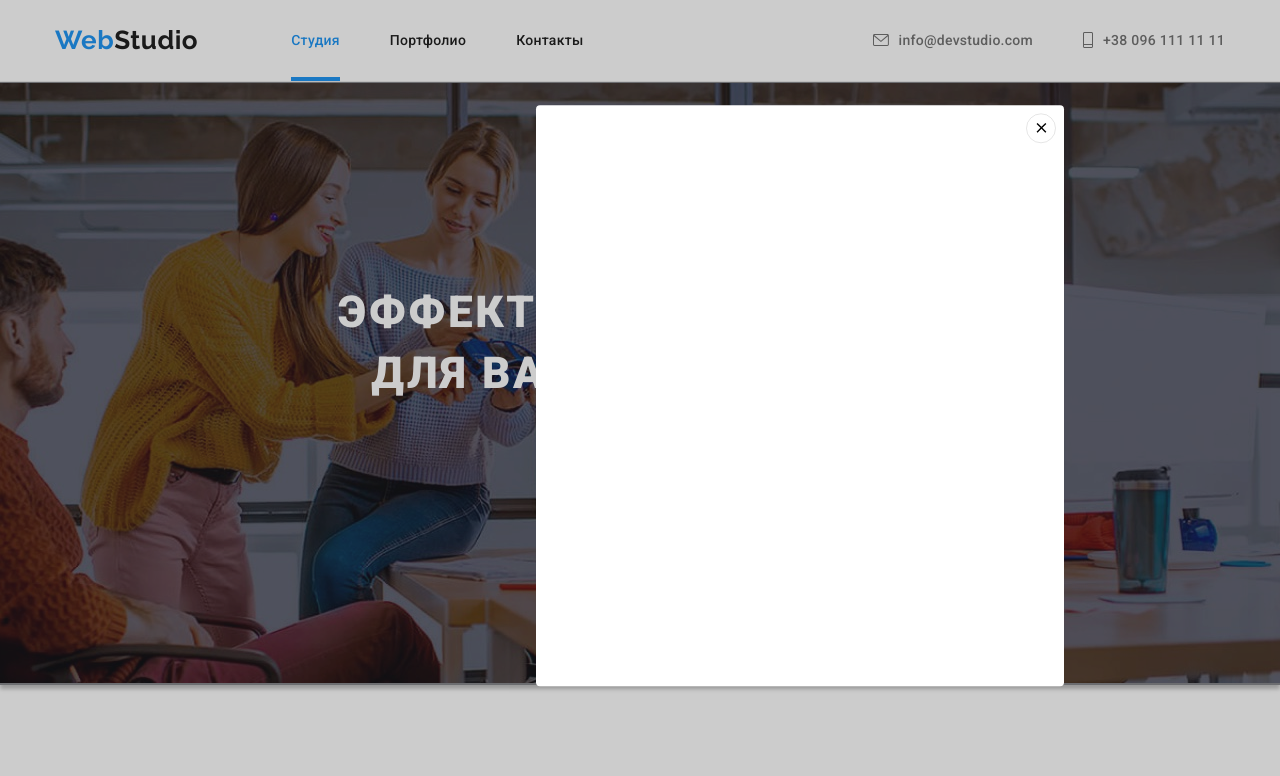
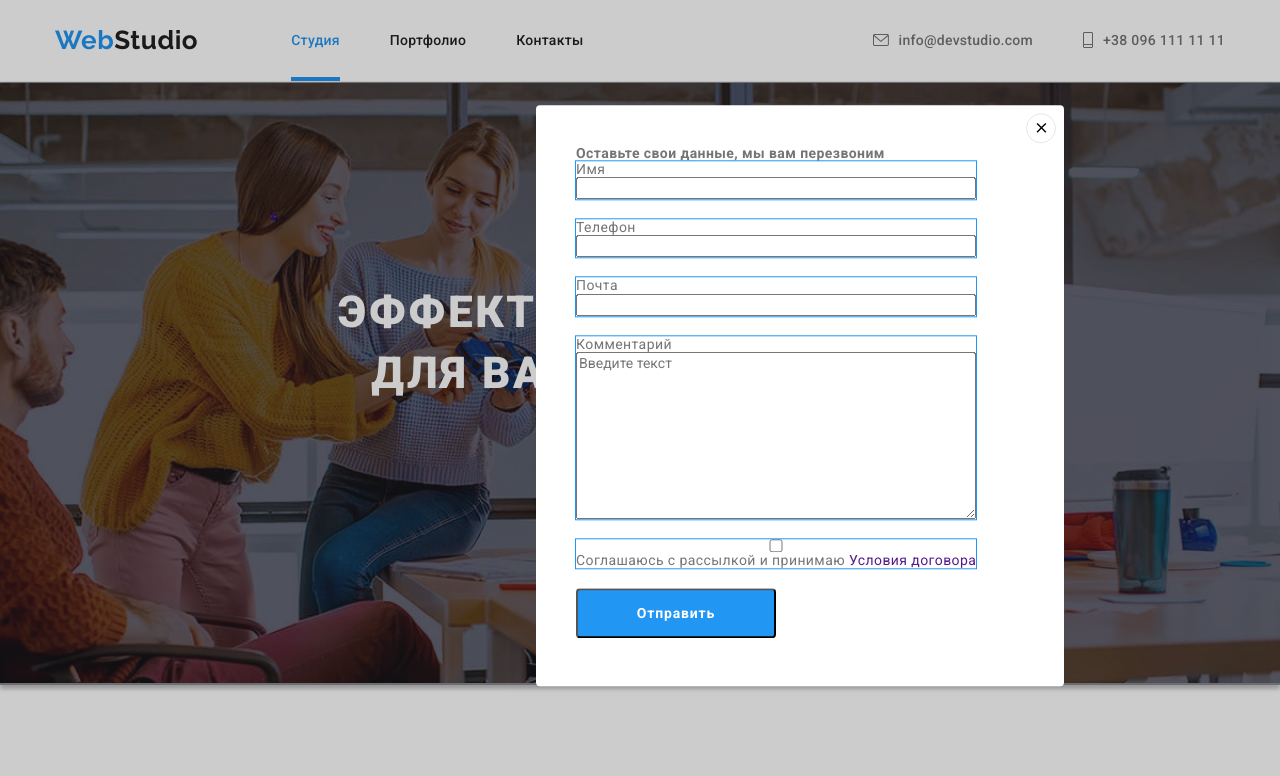
Before and after one commit to Max7433/goit-markup-hw-06, a plain HTML site: page index.html in a window 1280 px wide. Both pictures are taken after a click on the button "Заказать услугу". Shown: the top 776 px of the page. Drawn offline with nearby package versions, Linux system fonts and the light colour scheme.

Commit message:
css form

```diff
--- a/index.html
+++ b/index.html
@@ -60,6 +60,44 @@
                                 <use href="./icon.svg#icon-close"></use>
                             </svg>
                         </button>
+                        <form class="form">
+                            <strong>Оставьте свои данные, мы вам перезвоним</strong>
+                            <ul class="form-list">
+                                <li class="form-field">
+                                    <label class="form-name">
+                                        <span>Имя</span>
+                                        <input type="text">
+                                    </label>
+                                </li>
+                                <li class="form-field">
+                                    <label class="form-tel">
+                                        <span>Телефон</span>
+                                        <input type="tel">
+                                    </label>
+                                </li>
+                                <li>
+                                    <label class="form-field">
+                                        <span>Почта</span>
+                                        <input type="email">
+                                    </label>
+                                </li>
+                                <li class="form-field">
+                                    <label class="form-comment">
+                                        <span>Комментарий</span>
+                                        <textarea name="comment" cols="20" rows="10"
+                                            placeholder="Введите текст"></textarea>
+                                    </label>
+                                </li>
+                                <li class="form-field">
+                                    <label class="form-name">
+                                        <input type="checkbox">
+                                        <span>Соглашаюсь с рассылкой и принимаю <a href="">Условия договора</a></span>
+                                    </label>
+                                </li>
+                            </ul>
+                            <button class="button-form" type="submit">Отправить</button>
+                        </form>
+
                     </div>
                 </div>
             </div>
@@ -381,4 +419,3 @@
 </body>
 
 </html>
-svg>use>href
--- a/styles.css
+++ b/styles.css
@@ -266,6 +266,7 @@ section {
 }
 
 .hero-modal {
+    display: flex;
     position: absolute;
     top: 50%;
     left: 50%;
@@ -300,11 +301,56 @@ section {
     fill: solid #000000;
 }
 
+.form {
+    display: inline-block;
+
+}
+
+.form {
+    margin-top: 40px;
+    margin-left: 40px;
+    margin-right: 40px;
+}
+
+.form-list {
+    display: flex;
+    flex-direction: column;
+
+}
+
+.form-field {
+    display: flex;
+    flex-direction: column;
+    margin-bottom: 20px;
+    outline: 1px solid #2196f3;
+}
+
+.form-comment,
+.form-mail,
+.form-tel,
+.form-name {
+    display: flex;
+    flex-direction: column;
+}
+
+.button-form {
+    width: 200px;
+    height: 50px;
+    border-radius: 4px;
+    background-color: #2196f3;
+    line-height: 1.87;
+    letter-spacing: 0.06em;
+    font-family: 16px;
+    font-weight: bold;
+    font-family: inherit;
+    color: var(--fontcolor);
+}
 
 /* section-peculiarities */
 .peculiarities .container .list-p {
     display: flex;
     margin: 0 auto;
+
 }
 
 .item-svg {
```
